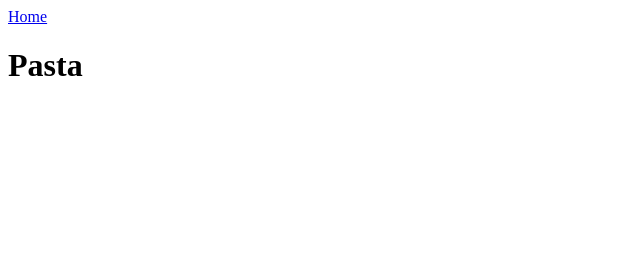
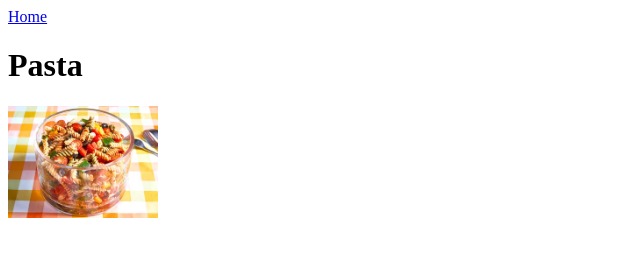
Before and after one commit to iruphan/odin-recipes, a plain HTML site: page recipes/pasta.html in a window 1280 px wide. Shown: the whole page, without its empty margins (0-640 px from the left). Drawn offline with Linux system fonts and the light colour scheme.

Commit message:
Added pasta image

```diff
--- a/recipes/pasta.html
+++ b/recipes/pasta.html
@@ -8,5 +8,6 @@
 <body>
     <a href="../index.html">Home</a>
     <h1>Pasta</h1>
+    <img src="../images/pasta.jpg" alt="Pasta" width="150">
 </body>
 </html>
```
